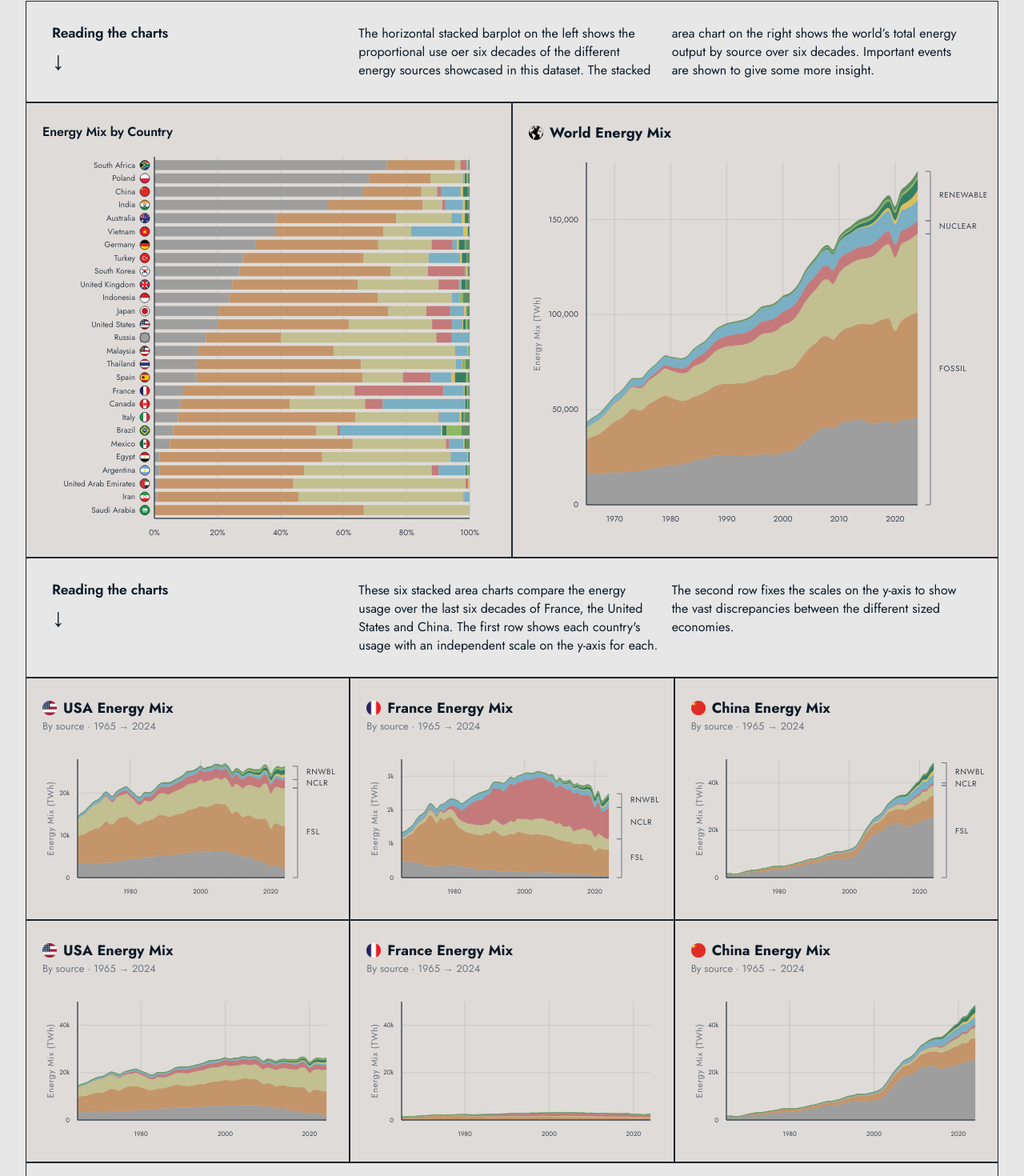
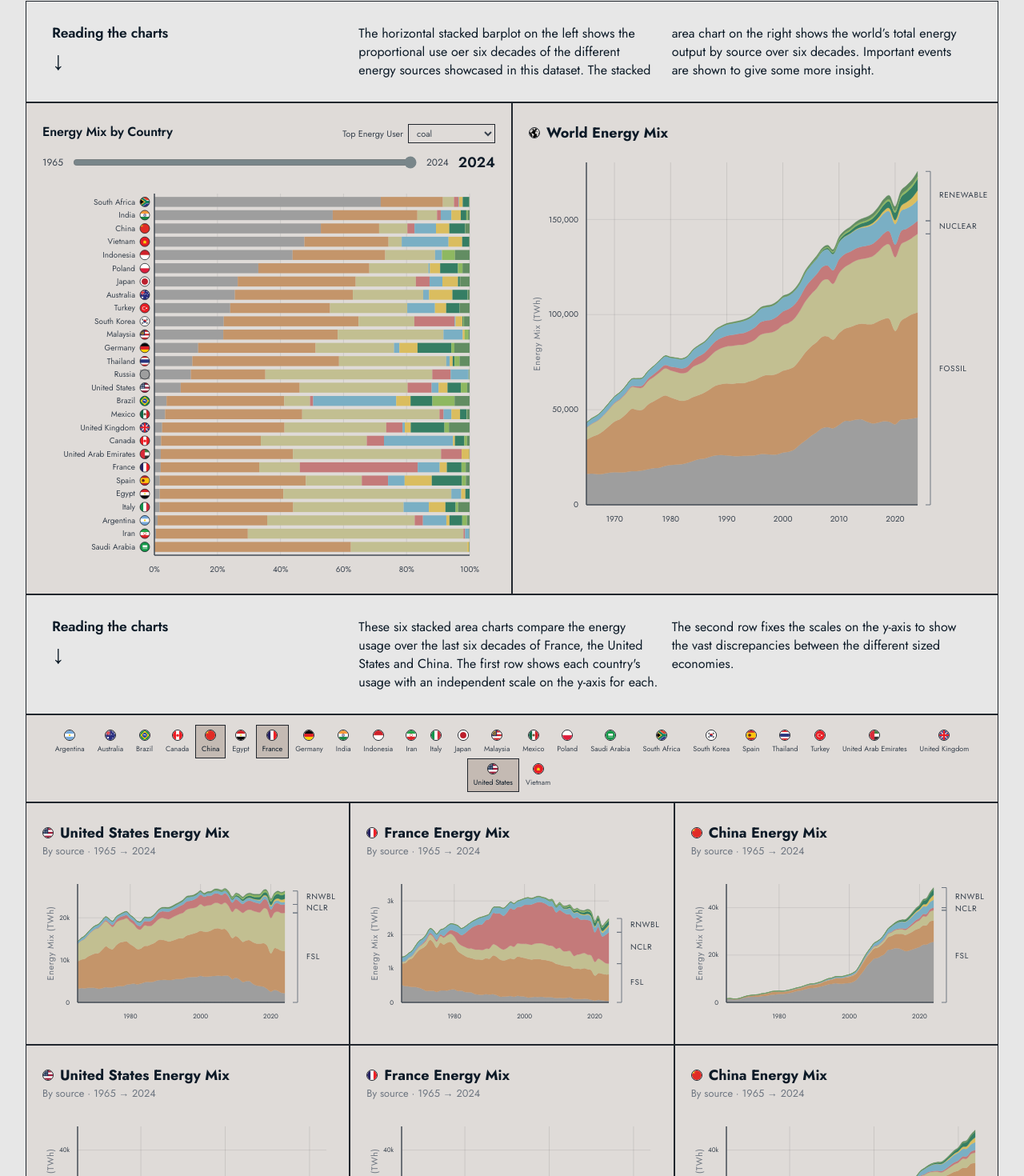
Before and after one commit to HansCastorpus/Global-Energy, a React (Vite) app: page / in a window 1280 px wide. Shown: the part 347-1817 px from the top of the page at 80% size. Built offline with nearby package versions, Linux system fonts and the light colour scheme; grey boxes are pictures that could not be loaded; a web font is replaced by a local one.

Commit message:
Multiple edits

```diff
--- a/src/App.jsx
+++ b/src/App.jsx
@@ -1,4 +1,4 @@
-import { useState, useRef, useEffect } from "react";
+import { useState, useRef, useEffect, useMemo } from "react";
 import ResponsiveContainer from "./ResponsiveContainer";
 import BarChart from "./BarChart";
 import StackedAreaChart from "./StackedAreaChart";
@@ -10,14 +10,38 @@ import LineChart from "./LineChart";
 import { PALETTE, ENERGY_KEYS } from "./constants";
 import CirclePack from "./CirclePack";
 import introIcon from "./assets/introduction.svg";
-import frflag from "./assets/France.png";
-import usflag from "./assets/United States.png";
-import chflag from "./assets/China.png";
+const sharedYMax = 50000;
 
-const sharedYMax = 50000;
+const COUNTRIES_WITH_FLAGS = [
+  "Argentina", "Australia", "Brazil", "Canada", "China",
+  "Egypt", "France", "Germany", "India", "Indonesia",
+  "Iran", "Italy", "Japan", "Malaysia", "Mexico",
+  "Poland", "Saudi Arabia", "South Africa", "South Korea", "Spain",
+  "Thailand", "Turkey", "United Arab Emirates", "United Kingdom", "United States", "Vietnam",
+];
 
 export default function App() {
   const [selectedKeys, setSelectedKeys] = useState(new Set());
+  const [barYear, setBarYear] = useState(2024);
+  const [barSortKey, setBarSortKey] = useState("coal");
+  const [selectedCountries, setSelectedCountries] = useState(["United States", "France", "China"]);
+
+  const selectCountry = (country) => {
+    setSelectedCountries((prev) => {
+      if (prev.includes(country)) return prev;
+      return [...prev.slice(1), country];
+    });
+  };
+
+  const dynamicYMax = useMemo(() => {
+    let max = 0;
+    for (const d of data) {
+      if (!selectedCountries.includes(d.country)) continue;
+      const total = ENERGY_KEYS.reduce((sum, k) => sum + (d[k] ?? 0), 0);
+      if (total > max) max = total;
+    }
+    return max;
+  }, [selectedCountries]);
 
   const toggleKey = (key) => {
     setSelectedKeys((prev) => {
@@ -150,9 +174,50 @@ export default function App() {
         {/* ── Row 1: 2 columns ── */}
         <div className="charts-grid-2">
           <section className="chart-card">
+            <div style={{ display: "flex", alignItems: "center", justifyContent: "space-between", marginBottom: 0 }}>
               <h2 className="chart-title">Energy Mix by Country</h2>
+              <div style={{ display: "flex", alignItems: "center", gap: 6 }}>
+                <span style={{ fontFamily: "var(--font-mono)", fontSize: 11, color: "var(--text-muted)" }}>
+                  Top Energy User
+                </span>
+                <select
+                  value={barSortKey}
+                  onChange={(e) => setBarSortKey(e.target.value)}
+                  style={{
+                    fontFamily: "var(--font-mono)", fontSize: 11,
+                    color: "var(--text-muted)", background: "var(--surface)",
+                    border: "1px solid var(--border)", padding: "2px 6px",
+                    cursor: "pointer",
+                  }}
+                >
+                  {ENERGY_KEYS.map((k) => (
+                    <option key={k} value={k}>{k.replace(/_/g, " ")}</option>
+                  ))}
+                </select>
+              </div>
+            </div>
+            <div style={{
+              display: "flex", alignItems: "center", gap: 12,
+              padding: "10px 0",
+              fontFamily: "var(--font-mono)", fontSize: 12,
+              color: "var(--text-muted)",
+              width: "100%",
+            }}>
+              <span>1965</span>
+              <input
+                type="range"
+                min={1965} max={2024} step={1} value={barYear}
+                onChange={(e) => setBarYear(+e.target.value)}
+                style={{ flex: 1, minWidth: 0, accentColor: "var(--accent)" }}
+              />
+              <span>2024</span>
+              <span style={{ flexShrink: 0, color: "var(--text)", fontWeight: 600, fontSize: "clamp(12px, 3vw, 18px)" }}>
+                {barYear}
+              </span>
+
+            </div>
             <ResponsiveContainer height={500} className="chart-wrapper">
-              <BarChart data={data} hoveredKey={hoveredKey} />
+              <BarChart data={data} hoveredKey={hoveredKey} year={barYear} sortKey={barSortKey} />
             </ResponsiveContainer>
           </section>
 
@@ -188,105 +253,85 @@ export default function App() {
           </div>
         </div>
 
-        {/* ── Row 2: 3 columns ── */}
+        {/* ── Country picker ── */}
+        <div style={{
+          display: "flex", flexWrap: "wrap", gap: 0, justifyContent: "center",
+          padding: "12px 16px",
+          background: "var(--surface)",
+          border: "1px solid var(--border)",
+        }}>
+          {COUNTRIES_WITH_FLAGS.map((country) => {
+            const isSelected = selectedCountries.includes(country);
+            return (
+              <button
+                key={country}
+                onClick={() => selectCountry(country)}
+                className="country-btn"
+                data-selected={isSelected}
+                style={{
+                  display: "flex", flexDirection: "column", alignItems: "center", gap: 3,
+                  padding: "5px 7px",
+                  background: isSelected ? "var(--btn-pressed)" : "transparent",
+                  border: isSelected ? "1px solid var(--border)" : "1px solid transparent",
+                  cursor: isSelected ? "default" : "pointer",
+                  fontFamily: "var(--font-mono)", fontSize: 9,
+                  color: isSelected ? "var(--text)" : "var(--text-muted)",
+                }}
+              >
+                <img
+                  src={`${import.meta.env.BASE_URL}flags/${country}.png`}
+                  width={14} height={14}
+                  style={{ borderRadius: "50%", objectFit: "cover", border: "0.5px solid var(--border)" }}
+                  alt={country}
+                />
+                {country}
+              </button>
+            );
+          })}
+        </div>
+
+        {/* ── Row 2: 3 columns (independent y) ── */}
         <div className="charts-grid-3">
-          <section className="chart-card">
+          {selectedCountries.map((country) => (
+            <section key={country} className="chart-card">
               <h2 className="section-heading">
-              <img src={usflag} alt="" className="section-icon" />
-              USA Energy Mix
+                <img
+                  src={`${import.meta.env.BASE_URL}flags/${country}.png`}
+                  alt="" className="section-icon"
+                  style={{ borderRadius: "50%", objectFit: "cover" }}
+                />
+                {country} Energy Mix
+              </h2>
+              <p className="chart-desc">By source · 1965 → 2024</p>
+              <ResponsiveContainer height={200} className="chart-wrapper">
+                <StackedAreaChart data={data} country={country} hoveredKey={hoveredKey} />
+              </ResponsiveContainer>
+            </section>
+          ))}
+        </div>
+
+        {/* ── Row 3: 3 columns (shared y) ── */}
+        <div className="charts-grid-3">
+          {selectedCountries.map((country) => (
+            <section key={country} className="chart-card">
+              <h2 className="section-heading">
+                <img
+                  src={`${import.meta.env.BASE_URL}flags/${country}.png`}
+                  alt="" className="section-icon"
+                  style={{ borderRadius: "50%", objectFit: "cover" }}
+                />
+                {country} Energy Mix
               </h2>
               <p className="chart-desc">By source · 1965 → 2024</p>
               <ResponsiveContainer height={200} className="chart-wrapper">
                 <StackedAreaChart
-                data={data}
-                country="United States"
+                  data={data} country={country}
+                  yMax={dynamicYMax} showBrackets={false}
                   hoveredKey={hoveredKey}
                 />
               </ResponsiveContainer>
             </section>
-
-          <section className="chart-card">
-            <h2 className="section-heading">
-              <img src={frflag} alt="" className="section-icon" />
-              France Energy Mix
-            </h2>
-            <p className="chart-desc">By source · 1965 → 2024</p>
-            <ResponsiveContainer height={200} className="chart-wrapper">
-              <StackedAreaChart
-                data={data}
-                country="France"
-                hoveredKey={hoveredKey}
-              />
-            </ResponsiveContainer>
-          </section>
-
-          <section className="chart-card">
-            <h2 className="section-heading">
-              <img src={chflag} alt="" className="section-icon" />
-              China Energy Mix
-            </h2>
-            <p className="chart-desc">By source · 1965 → 2024</p>
-            <ResponsiveContainer height={200} className="chart-wrapper">
-              <StackedAreaChart
-                data={data}
-                country="China"
-                hoveredKey={hoveredKey}
-              />
-            </ResponsiveContainer>
-          </section>
-        </div>
-
-        <div className="charts-grid-3">
-          <section className="chart-card">
-            <h2 className="section-heading">
-              <img src={usflag} alt="" className="section-icon" />
-              USA Energy Mix
-            </h2>
-            <p className="chart-desc">By source · 1965 → 2024</p>
-            <ResponsiveContainer height={200} className="chart-wrapper">
-              <StackedAreaChart
-                data={data}
-                country="United States"
-                yMax={sharedYMax}
-                showBrackets={false}
-                hoveredKey={hoveredKey}
-              />
-            </ResponsiveContainer>
-          </section>
-
-          <section className="chart-card">
-            <h2 className="section-heading">
-              <img src={frflag} alt="" className="section-icon" />
-              France Energy Mix
-            </h2>
-            <p className="chart-desc">By source · 1965 → 2024</p>
-            <ResponsiveContainer height={200} className="chart-wrapper">
-              <StackedAreaChart
-                data={data}
-                country="France"
-                yMax={sharedYMax}
-                showBrackets={false}
-                hoveredKey={hoveredKey}
-              />
-            </ResponsiveContainer>
-          </section>
-
-          <section className="chart-card">
-            <h2 className="section-heading">
-              <img src={chflag} alt="" className="section-icon" />
-              China Energy Mix
-            </h2>
-            <p className="chart-desc">By source · 1965 → 2024</p>
-            <ResponsiveContainer height={200} className="chart-wrapper">
-              <StackedAreaChart
-                data={data}
-                country="China"
-                yMax={sharedYMax}
-                showBrackets={false}
-                hoveredKey={hoveredKey}
-              />
-            </ResponsiveContainer>
-          </section>
+          ))}
         </div>
 
         {/* ── Info band ── */}
--- a/src/BarChart.jsx
+++ b/src/BarChart.jsx
@@ -13,10 +13,12 @@ export default function BarChart({
   margin = { top: 16, right: 32, bottom: 32, left: 140 },
   keys = ENERGY_KEYS,
   hoveredKey = null,
+  year = 2024,
+  sortKey = "coal",
 }) {
   const compact = width < 500;
   const effectiveMargin = compact
-    ? { ...margin, left: FLAG_W + FLAG_GAP * 2 + 4 }
+    ? { ...margin, left: FLAG_W + FLAG_GAP * 2 + 4, right: 8 }
     : margin;
 
   const innerW = width - effectiveMargin.left - effectiveMargin.right;
@@ -25,29 +27,21 @@ export default function BarChart({
   const op = (key) => (!hoveredKey || hoveredKey.has(key) ? 1 : 0.08);
 
   const { rows, xScale, yScale, xTicks } = useMemo(() => {
-    const countries = Array.from(
-      d3.group(
-        data.filter((d) => d.country !== "World"),
-        (d) => d.country,
-      ),
-      ([country, records]) => {
-        const totals = {};
+    const countries = data
+      .filter((d) => d.country !== "World" && d.year === year)
+      .map((d) => {
         let grand = 0;
-        for (const key of keys) {
-          const sum = d3.sum(records, (r) => r[key]);
-          totals[key] = sum;
-          grand += sum;
-        }
+        for (const key of keys) grand += d[key] ?? 0;
         const props = {};
         for (const key of keys)
-          props[key] = grand > 0 ? totals[key] / grand : 0;
-        return { country, ...props };
-      },
-    );
+          props[key] = grand > 0 ? (d[key] ?? 0) / grand : 0;
+        return { country: d.country, ...props };
+      });
 
-    countries.sort((a, b) => d3.descending(a.coal, b.coal));
+    countries.sort((a, b) => d3.descending(a[sortKey], b[sortKey]));
 
-    const series = d3.stack().keys(keys)(countries);
+    const orderedKeys = [sortKey, ...keys.filter((k) => k !== sortKey)];
+    const series = d3.stack().keys(orderedKeys)(countries);
 
     const xScale = d3.scaleLinear().domain([0, 1]).range([0, innerW]);
     const yScale = d3
@@ -67,7 +61,7 @@ export default function BarChart({
     }));
 
     return { rows, xScale, yScale, xTicks: xScale.ticks(compact ? 3 : 5) };
-  }, [data, innerW, innerH, keys, compact]);
+  }, [data, innerW, innerH, keys, compact, year, sortKey]);
 
   const pct = d3.format(".0%");
 
--- a/src/CirclePack.jsx
+++ b/src/CirclePack.jsx
@@ -104,7 +104,7 @@ function SliderBar({ years, year, setYear }) {
   return (
     <div style={{
       display: "flex", alignItems: "center", gap: 12,
-      padding: "10px 32px",
+      padding: "10px 0",
       background: "var(--surface)",
       borderBottom: "1px solid var(--border)",
       fontFamily: "var(--font-mono)", fontSize: 12,
@@ -115,9 +115,9 @@ function SliderBar({ years, year, setYear }) {
       <input type="range"
         min={years[0]} max={years[years.length - 1]} step={1} value={year}
         onChange={(e) => setYear(+e.target.value)}
-        style={{ flex: 1, accentColor: "var(--accent)" }} />
+        style={{ flex: 1, minWidth: 0, accentColor: "var(--accent)" }} />
       <span>{years[years.length - 1]}</span>
-      <span style={{ minWidth: 44, textAlign: "right", color: "var(--text)", fontWeight: 600, fontSize: 24 }}>
+      <span style={{ flexShrink: 0, color: "var(--text)", fontWeight: 600, fontSize: "clamp(12px, 3vw, 24px)" }}>
         {year}
       </span>
     </div>
--- a/src/StackedAreaChart.jsx
+++ b/src/StackedAreaChart.jsx
@@ -110,6 +110,7 @@ export default function StackedAreaChart({
       if (!groupKeys.length) return null;
       const top    = Math.min(...groupKeys.map((k) => keyPixels[k][1]));
       const bottom = Math.max(...groupKeys.map((k) => keyPixels[k][0]));
+      if (bottom - top < 1) return null;
       const mid    = (top + bottom) / 2;
       return { label: group.label, top, bottom, mid };
     }).filter(Boolean);
--- a/src/index.css
+++ b/src/index.css
@@ -302,8 +302,15 @@ svg text {
   font-size: 18px;
 }
 
+.country-btn:not([data-selected="true"]):hover {
+  background: var(--btn-pressed);
+  border-color: var(--border);
+}
+
 .section-icon {
-  width: 18px;
-  height: 18px;
-  object-fit: contain;
+  width: 14px;
+  height: 14px;
+  object-fit: cover;
+  border-radius: 50%;
+  border: 0.5px solid var(--border);
 }
```
Lines whose indentation alone changed are shown as unchanged.
